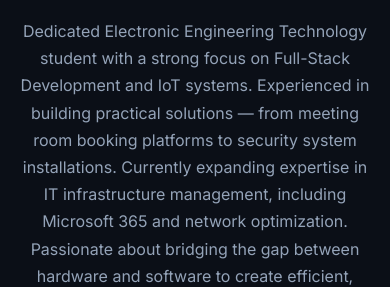
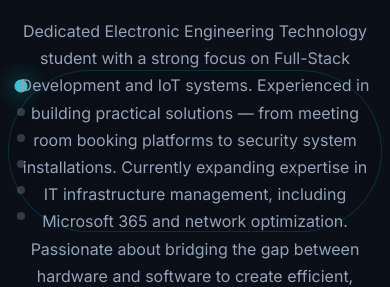
Before and after one commit to tharathip15/portfolio, a React (Vite) app: page / in a window 390 px wide. Shown: the part 271-558 px from the top of the page. Built offline with nearby package versions, Linux system fonts and the light colour scheme.

Commit message:
fix: improve about progress navigation on mobile

```diff
--- a/src/index.css
+++ b/src/index.css
@@ -368,3 +368,47 @@ body {
     min-height: 45vh !important;
   }
 }
+
+@media (max-width: 768px) {
+  /* Keep the About step navigation visible at the left edge without covering cards. */
+  #about {
+    overflow-x: hidden;
+  }
+
+  #about > div > div {
+    overflow-x: hidden !important;
+  }
+
+
+  #about > div > div > div:nth-child(2) {
+    position: fixed !important;
+    left: 8px !important;
+    right: auto !important;
+    top: 50% !important;
+    transform: translateY(-50%) !important;
+    gap: 12px !important;
+    padding: 8px 5px !important;
+    max-width: calc(100vw - 16px);
+    border: 1px solid rgba(0, 240, 255, 0.16);
+    border-radius: 999px;
+    background: rgba(11, 15, 23, 0.72);
+    backdrop-filter: blur(12px);
+    -webkit-backdrop-filter: blur(12px);
+  }
+
+  #about > div > div > div:nth-child(2) > div {
+    width: 14px !important;
+    height: 14px !important;
+    justify-content: center;
+  }
+
+  #about > div > div > div:nth-child(2) > div > div:last-child {
+    width: 8px !important;
+    height: 8px !important;
+  }
+
+  #about > div > div > div:nth-child(2) > div > div:first-child {
+    right: auto !important;
+    left: 22px !important;
+  }
+}
```
